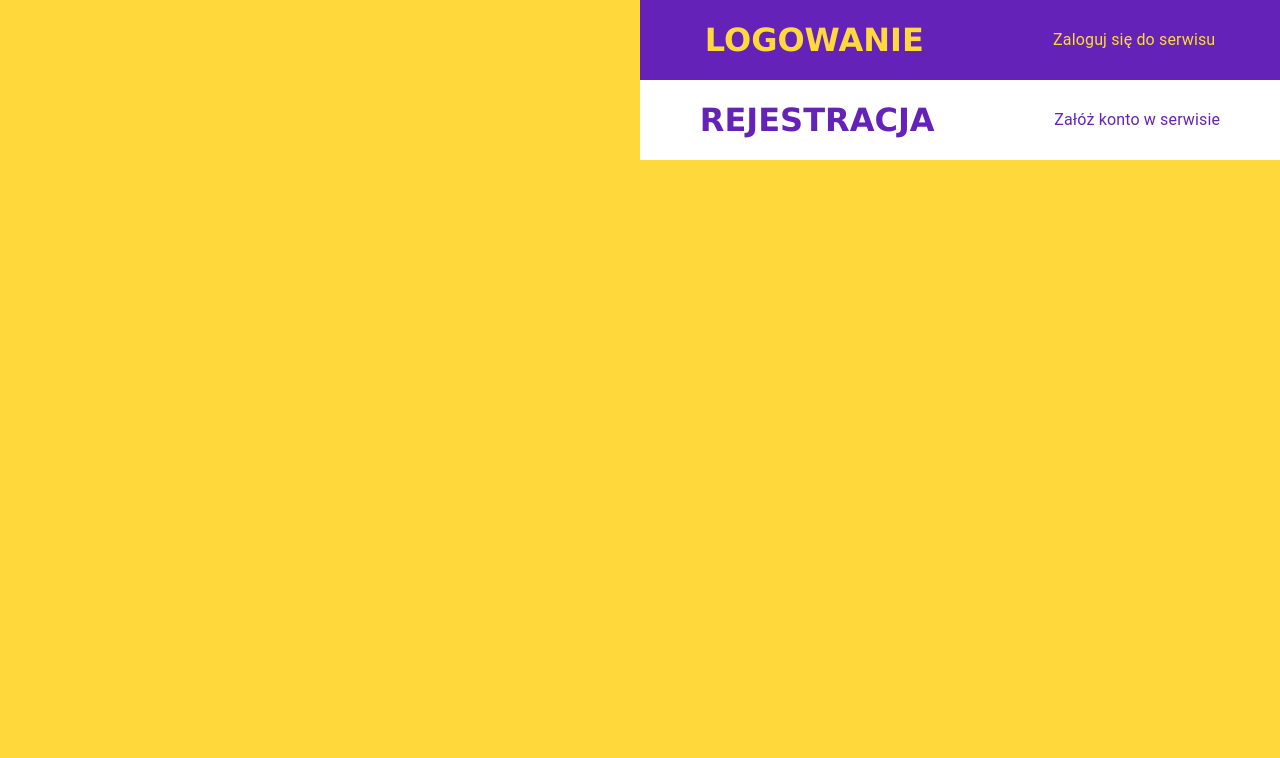
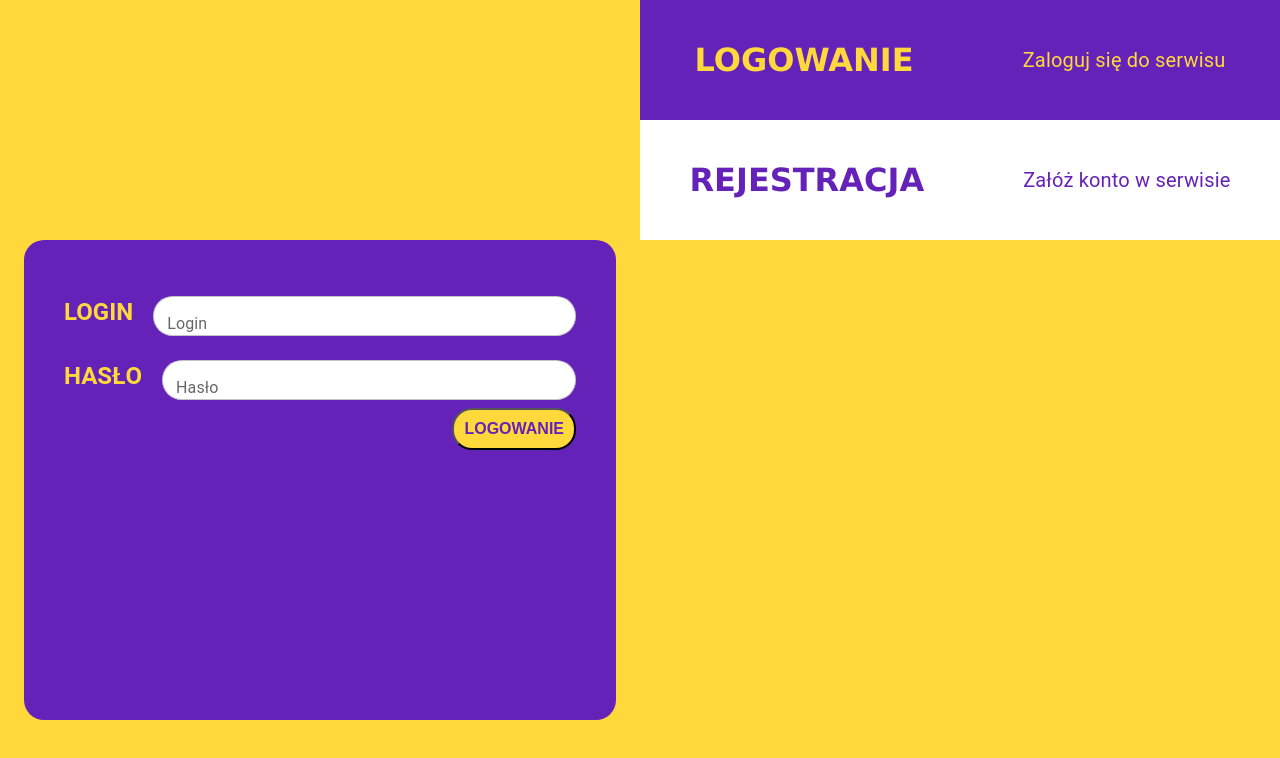
Before and after one commit to sergi255/gym-web-mobile-apps, a React (Create React App) app in the folder client/: page /login in a window 1280 px wide. Shown: the top 758 px of the page. Built offline with nearby package versions, Linux system fonts and the light colour scheme.

Commit message:
Added login from and home page

```diff
--- a/client/src/App.js
+++ b/client/src/App.js
@@ -2,12 +2,14 @@
 import './css/App.css';
 
 // Pages
+import Home from './pages/Home'
+import Login from './pages/Login'
 
 // Components
 import Navbar from './components/Navbar'
 
 // Libraries
-import {Box, Stack } from '@mui/material'
+import { Box } from '@mui/material'
 import { Routes, Route } from 'react-router-dom';
 
 // Color palette
@@ -20,8 +22,8 @@ function App() {
     <Box>
       <Navbar/>
       <Routes>
-        <Route path="/" element={''}/>
-        <Route path="/login" element={''}/>
+        <Route path="/" element={<Home/>}/>
+        <Route path="/login" element={<Login/>}/>
         <Route path="/register" element={''}/>
       </Routes>
     </Box>
--- a/client/src/components/Navbar.js
+++ b/client/src/components/Navbar.js
@@ -11,11 +11,11 @@ const Navbar = () => {
     <Stack direction="column" width="50%">
         <Stack direction="row" className='oddLinkBox'>
             <Link className='link' to="/login">LOGOWANIE</Link>
-            <Typography className='text'>Zaloguj się do serwisu</Typography>
+            <Typography fontSize="20px">Zaloguj się do serwisu</Typography>
         </Stack>
         <Stack direction="row" className='evenLinkBox'>
             <Link className='link' to="/register">REJESTRACJA</Link>
-            <Typography className='text'>Załóż konto w serwisie</Typography>
+            <Typography fontSize="20px">Załóż konto w serwisie</Typography>
         </Stack>
     </Stack>
     </Box>
--- /dev/null
+++ b/client/src/css/home.css
@@ -0,0 +1,6 @@
+.stack{
+    display: flex;
+    justify-content: center;
+    align-items: center;
+    color: #6422b8;
+}
--- /dev/null
+++ b/client/src/css/login.css
@@ -0,0 +1,26 @@
+.stack {
+    color: #6422b8;
+  }
+
+  .formBox {
+    border-radius: 20px;
+    background-color: #6422b8;
+    color: #ffd93b;
+    width: 80%;
+    height: 400px;
+    padding: 40px;
+  }
+
+  .box {
+    align-items: center;
+  }
+
+  .loginButton {
+    background-color: #ffd93b;
+    color: #6422b8;
+    font-weight: 600;
+    border-radius: 20px;
+    padding: 10px;
+    font-size: 16px;
+    cursor: pointer;
+  }
--- a/client/src/css/navbar.css
+++ b/client/src/css/navbar.css
@@ -5,12 +5,8 @@
     color: inherit;
 }
 
-.text {
-    font-size: 24px;
-}
-
 .oddLinkBox {
-    height: 10vh;
+    height: 15vh;
     color: #ffd93b;
     background-color: #6422b8;
     align-items: center;
@@ -18,7 +14,7 @@
 }
 
 .evenLinkBox {
-    height: 10vh;
+    height: 15vh;
     color: #6422b8;
     background-color: #ffffff;
     align-items: center;
--- /dev/null
+++ b/client/src/pages/Home.js
@@ -0,0 +1,19 @@
+import React from 'react'
+
+import { Box, Stack, Typography } from '@mui/material';
+
+import '../css/home.css'
+
+const Home = () => {
+  return (
+    <Box width="50%">
+        <Stack direction="column" className="stack">
+            <Typography>logo</Typography>
+            <Typography fontWeight="600" variant='h1'>DYSZAK</Typography>
+            <Typography fontWeight="600" variant='h3'>CARDIO CAMP</Typography>
+        </Stack>
+    </Box>
+  )
+}
+
+export default Home
--- /dev/null
+++ b/client/src/pages/Login.js
@@ -0,0 +1,57 @@
+import React from 'react';
+import { Box, Grid, Typography, TextField, Stack } from '@mui/material';
+import '../css/login.css';
+
+const Login = () => {
+  return (
+    <Box width="50%">
+        <Grid container className="stack">
+            <Box className="formBox">
+                <form>
+                    <Stack direction="column">
+                        <Stack direction="row" alignItems="center">
+                            <Typography variant="h5" mr="20px" fontWeight="600">LOGIN</Typography>
+                            <TextField
+                                label="Login"
+                                fullWidth
+                                margin="normal"
+                                InputProps={{
+                                style: {
+                                    background: 'white',
+                                    border: 'none',
+                                    height: '40px',
+                                    borderRadius: '20px',
+                                },
+                                }}
+                            />
+                            </Stack>
+                            <Stack direction="row" alignItems="center">
+                            <Typography variant="h5" mr="20px" fontWeight="600">HASŁO</Typography>
+                            <TextField
+                                label="Hasło"
+                                fullWidth
+                                margin="normal"
+                                InputProps={{
+                                style: {
+                                    background: 'white',
+                                    border: 'none',
+                                    height: '40px',
+                                    borderRadius: '20px',
+                                },
+                                }}
+                            />
+                            </Stack>
+                            <Box display="flex" justifyContent="flex-end">
+                                <button  type="submit" className="loginButton">
+                                    LOGOWANIE
+                                </button>
+                            </Box>
+                        </Stack>
+                </form>
+            </Box>
+        </Grid>
+    </Box>
+  );
+};
+
+export default Login;
```
